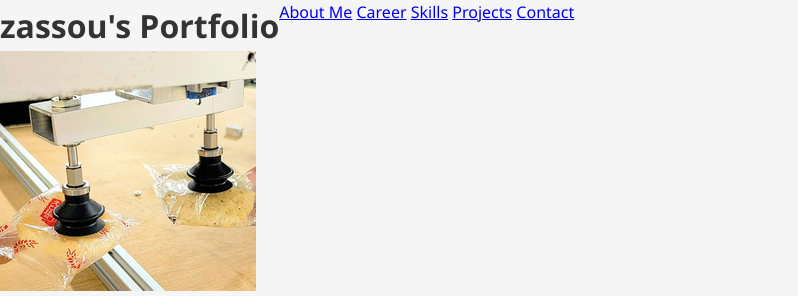
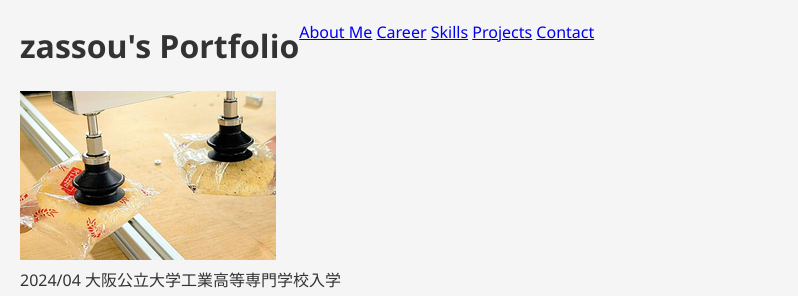
Before and after one commit to zassou-robo/portfolio, a plain HTML site: page index.html in a window 1280 px wide. Shown: the top 296 px of the page, without its empty margins (0-798 px from the left). Drawn offline with Linux system fonts and the light colour scheme.

Commit message:
ヘッダー固定を追加

```diff
--- a/index.html
+++ b/index.html
@@ -17,7 +17,7 @@
 </head>
 <body>
     <div class="header">
-        <h1>zassou's Portfolio</h1>
+        <h1 class="header_left">zassou's Portfolio</h1>
         <nav>
             <a href="#aboutme" class="head_content">About Me</a>
             <a href="#career" class="head_content">Career</a>
--- a/src/styles/page_layout.css
+++ b/src/styles/page_layout.css
@@ -1,7 +1,14 @@
+/*=======header======*/
 .header{
     background-color: var(--main-bg-color);
+    padding: 20px;
+    top:0;
     display: flex;
     text-align: center;
+    position: fixed;
+}
+.main{
+    margin: 20px;
 }
 .footer{
     text-align: center;
```
